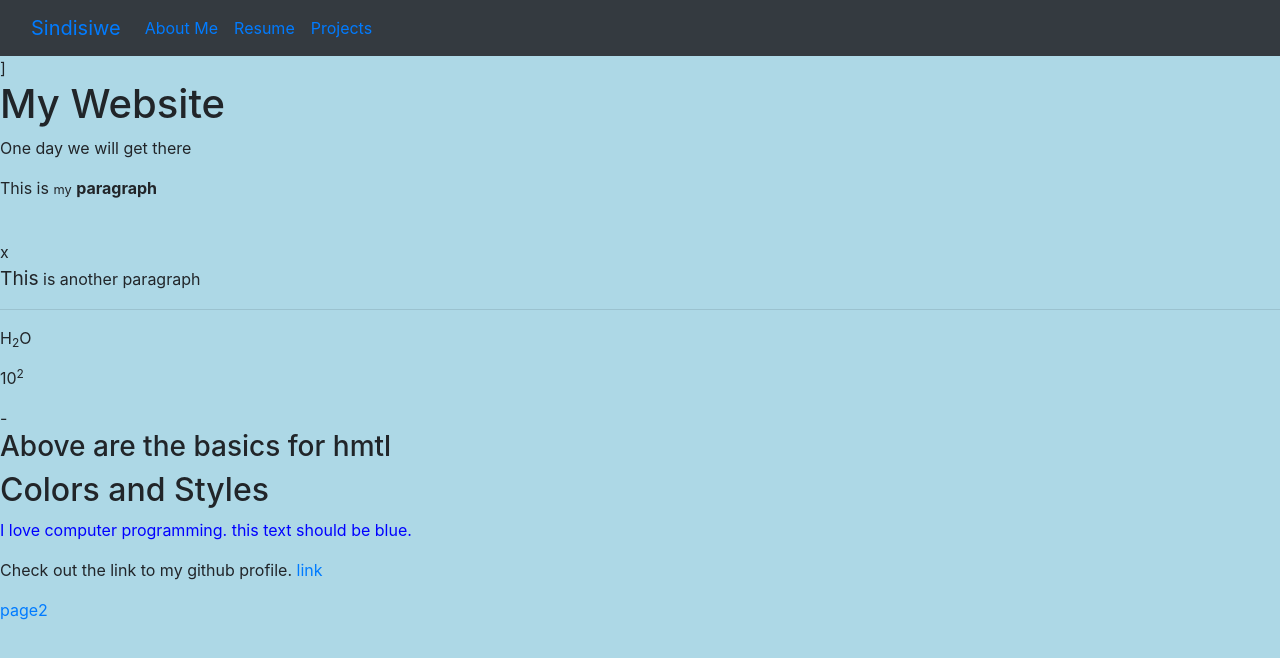
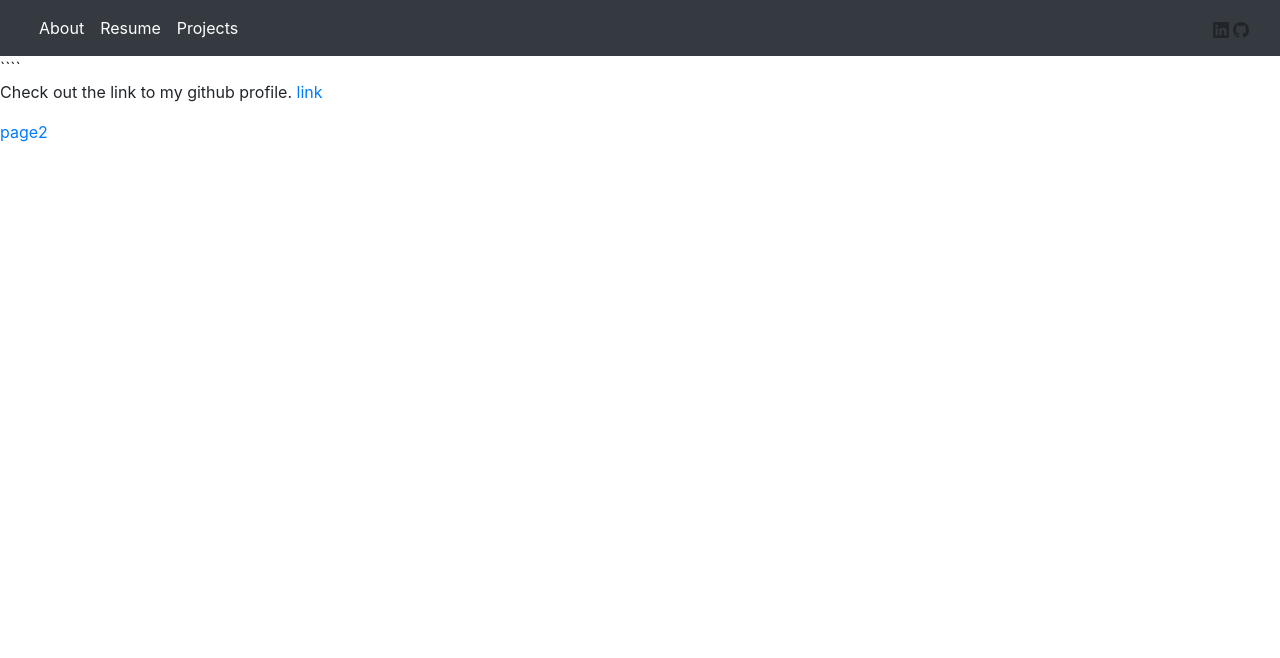
Before and after one commit to SiMncube/Portfolio, a plain HTML site: page index.html in a window 1280 px wide. Drawn offline with nearby package versions, Linux system fonts and the light colour scheme.

Commit message:
Nav bar up

`````diff
--- a/index.html
+++ b/index.html
@@ -10,59 +10,60 @@
     <!-- Bootstrap CSS -->
     <link rel="stylesheet" href="https://stackpath.bootstrapcdn.com/bootstrap/4.3.1/css/bootstrap.min.css" integrity="sha384-ggOyR0iXCbMQv3Xipma34MD+dH/1fQ784/j6cY/iJTQUOhcWr7x9JvoRxT2MZw1T" crossorigin="anonymous">
   </head>
-  <body style="background-color:lightblue">
+  <body style="background-color:rgb(255, 255, 255)">
 
     <header>
       <nav class="navbar navbar-expand-lg bg-dark">
         <div class="container-fluid">
-          <a class="navbar-brand" href="#">Sindisiwe</a>
+
           <button class="navbar-toggler" type="button" data-bs-toggle="collapse" data-bs-target="#navbarNavAltMarkup" aria-controls="navbarNavAltMarkup" aria-expanded="false" aria-label="Toggle navigation">
             <span class="navbar-toggler-icon"></span>
           </button>
           <div class="collapse navbar-collapse" id="navbarNavAltMarkup">
             <div class="navbar-nav">
-              <a class="nav-link active" aria-current="page" href="#">About Me</a>
-              <a class="nav-link" href="#">Resume</a>
-              <a class="nav-link" href="#">Projects</a>
+              <a class="nav-link active" aria-current="page" style="color:white" href="#"> About</a>
+              <a class="nav-link" href="#" style="color:white">Resume</a>
+              <a class="nav-link" href="#" style="color:white">Projects</a>
 
             </div>
           </div>
+
+         <div class="navbar-nav"  >
+              <link rel="stylesheet" href="navbarstyle.css">
+              <li><i class="bi bi-github"></i></li>
+              <li><i class="bi bi-linkedin" style="color: white"></i>
+
+              <svg xmlns="http://www.w3.org/2000/svg" width="16" height="16" fill="currentColor" class="bi bi-linkedin" viewBox="0 0 16 16">
+                <path d="M0 1.146C0 .513.526 0 1.175 0h13.65C15.474 0 16 .513 16 1.146v13.708c0 .633-.526 1.146-1.175 1.146H1.175C.526 16 0 15.487 0 14.854V1.146zm4.943 12.248V6.169H2.542v7.225h2.401zm-1.2-8.212c.837 0 1.358-.554 1.358-1.248-.015-.709-.52-1.248-1.342-1.248-.822 0-1.359.54-1.359 1.248 0 .694.521 1.248 1.327 1.248h.016zm4.908 8.212V9.359c0-.216.016-.432.08-.586.173-.431.568-.878 1.232-.878.869 0 1.216.662 1.216 1.634v3.865h2.401V9.25c0-2.22-1.184-3.252-2.764-3.252-1.274 0-1.845.7-2.165 1.193v.025h-.016a5.54 5.54 0 0 1 .016-.025V6.169h-2.4c.03.678 0 7.225 0 7.225h2.4z"/>
+              </svg>
+              <svg xmlns="http://www.w3.org/2000/svg" width="16" height="16" fill="currentColor" class="bi bi-github" viewBox="0 0 16 16">
+                <path d="M8 0C3.58 0 0 3.58 0 8c0 3.54 2.29 6.53 5.47 7.59.4.07.55-.17.55-.38 0-.19-.01-.82-.01-1.49-2.01.37-2.53-.49-2.69-.94-.09-.23-.48-.94-.82-1.13-.28-.15-.68-.52-.01-.53.63-.01 1.08.58 1.23.82.72 1.21 1.87.87 2.33.66.07-.52.28-.87.51-1.07-1.78-.2-3.64-.89-3.64-3.95 0-.87.31-1.59.82-2.15-.08-.2-.36-1.02.08-2.12 0 0 .67-.21 2.2.82.64-.18 1.32-.27 2-.27.68 0 1.36.09 2 .27 1.53-1.04 2.2-.82 2.2-.82.44 1.1.16 1.92.08 2.12.51.56.82 1.27.82 2.15 0 3.07-1.87 3.75-3.65 3.95.29.25.54.73.54 1.48 0 1.07-.01 1.93-.01 2.2 0 .21.15.46.55.38A8.012 8.012 0 0 0 16 8c0-4.42-3.58-8-8-8z"/>
+              </svg>
           </div>
+
+
       </nav>
     </header>
-    <main>]
+
+    <main>
+      <div>
       <!-- Optional JavaScript -->
       <!-- jQuery first, then Popper.js, then Bootstrap JS -->
-    <script src="https://code.jquery.com/jquery-3.3.1.slim.min.js" integrity="sha384-q8i/X+965DzO0rT7abK41JStQIAqVgRVzpbzo5smXKp4YfRvH+8abtTE1Pi6jizo" crossorigin="anonymous"></script>
+      ```` <script src="https://code.jquery.com/jquery-3.3.1.slim.min.js" integrity="sha384-q8i/X+965DzO0rT7abK41JStQIAqVgRVzpbzo5smXKp4YfRvH+8abtTE1Pi6jizo" crossorigin="anonymous"></script>
           <script src="https://cdnjs.cloudflare.com/ajax/libs/popper.js/1.14.7/umd/popper.min.js" integrity="sha384-UO2eT0CpHqdSJQ6hJty5KVphtPhzWj9WO1clHTMGa3JDZwrnQq4sF86dIHNDz0W1" crossorigin="anonymous"></script>
           <script src="https://stackpath.bootstrapcdn.com/bootstrap/4.3.1/js/bootstrap.min.js" integrity="sha384-JjSmVgyd0p3pXB1rRibZUAYoIIy6OrQ6VrjIEaFf/nJGzIxFDsf4x0xIM+B07jRM" crossorigin="anonymous"></script>
-        <h1>My Website</h1>
-        <article>
-            <section>
-                <aside>
-                    <p>One day we will get there</p>
-                </aside>
-            </section>
-            <section>
 
-            </section>
-        </article>
-        <p>This is <small>my</small> <b>paragraph</b></p>
-        <br/>x
-        <p><big>This</big> is another paragraph</p>
-        <hr/>
-        <p>H<sub>2</sub>O</p>
-        <p>10<sup>2</sup></p>
-        -
-        <h3>Above are the basics for hmtl</h3>
-        <h2> Colors and Styles </h2>
-        <p style="color: blue"> I love computer programming. this text should be blue. </p>
 
-        <p>Check out the link to my github profile. <a href="https://github.com/SiMncube" target="_blank"> link </a> </p>
+
+          <p >Check out the link to my github profile. <a href="https://github.com/SiMncube" target="_blank"> link </a> </p>
+
+          <link rel="stylesheet" href="navbarstyle.css">
+
           <a href = "page2.html">page2</a>
+      </div>
     </main>
+
     <footer>
-
 
     </footer>
 
--- /dev/null
+++ b/navbarstyle.css
@@ -0,0 +1,16 @@
+li {
+    float: right;
+  }
+
+
+.bi-github{
+  padding: -50x -50x;
+
+
+  display: inline-block;
+}
+
+.bi-linkedin{
+  padding: -50px -50px;
+  display: inline-block;
+}
`````
Also changed, not shown: page2.html (+3 -1 lines), github.svg (added), linkedin.svg (added). Lines whose indentation alone changed are shown as unchanged.
